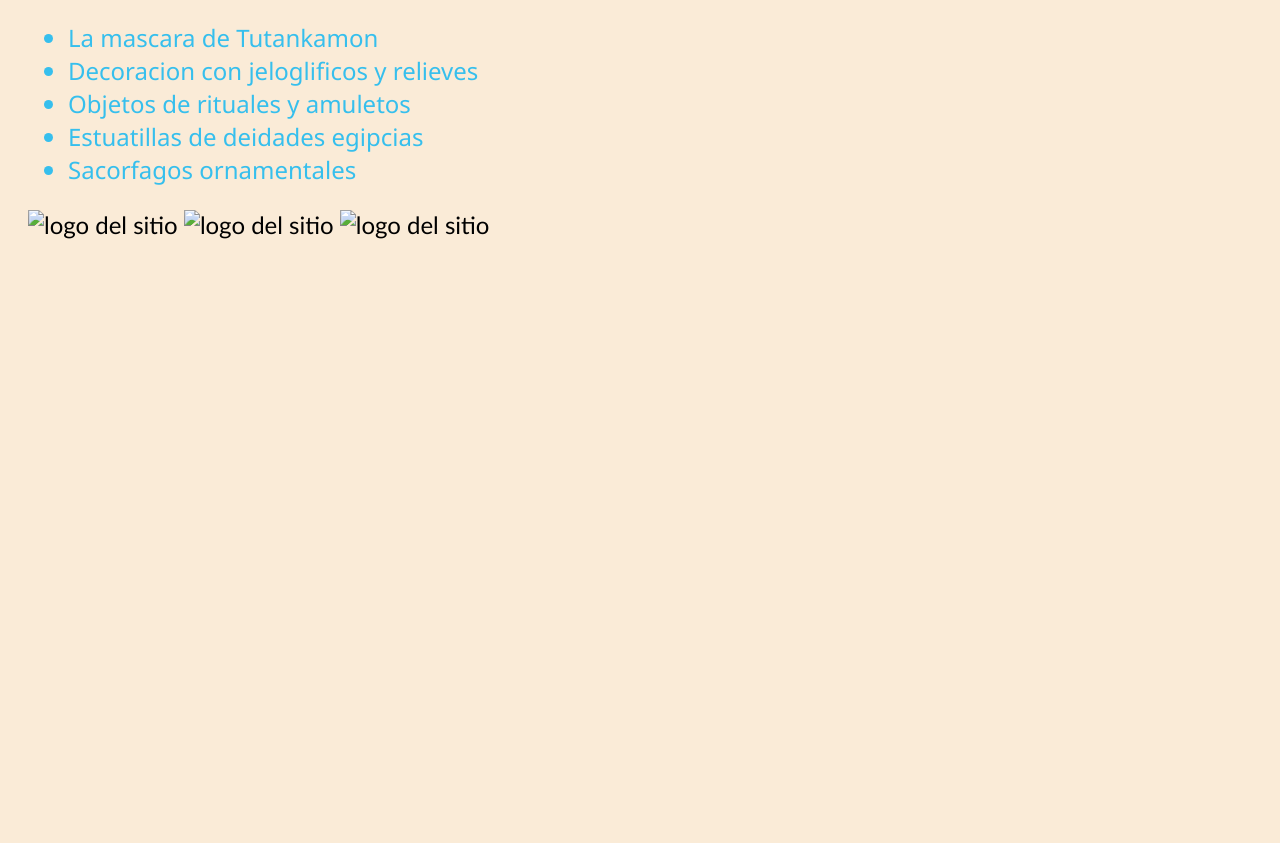
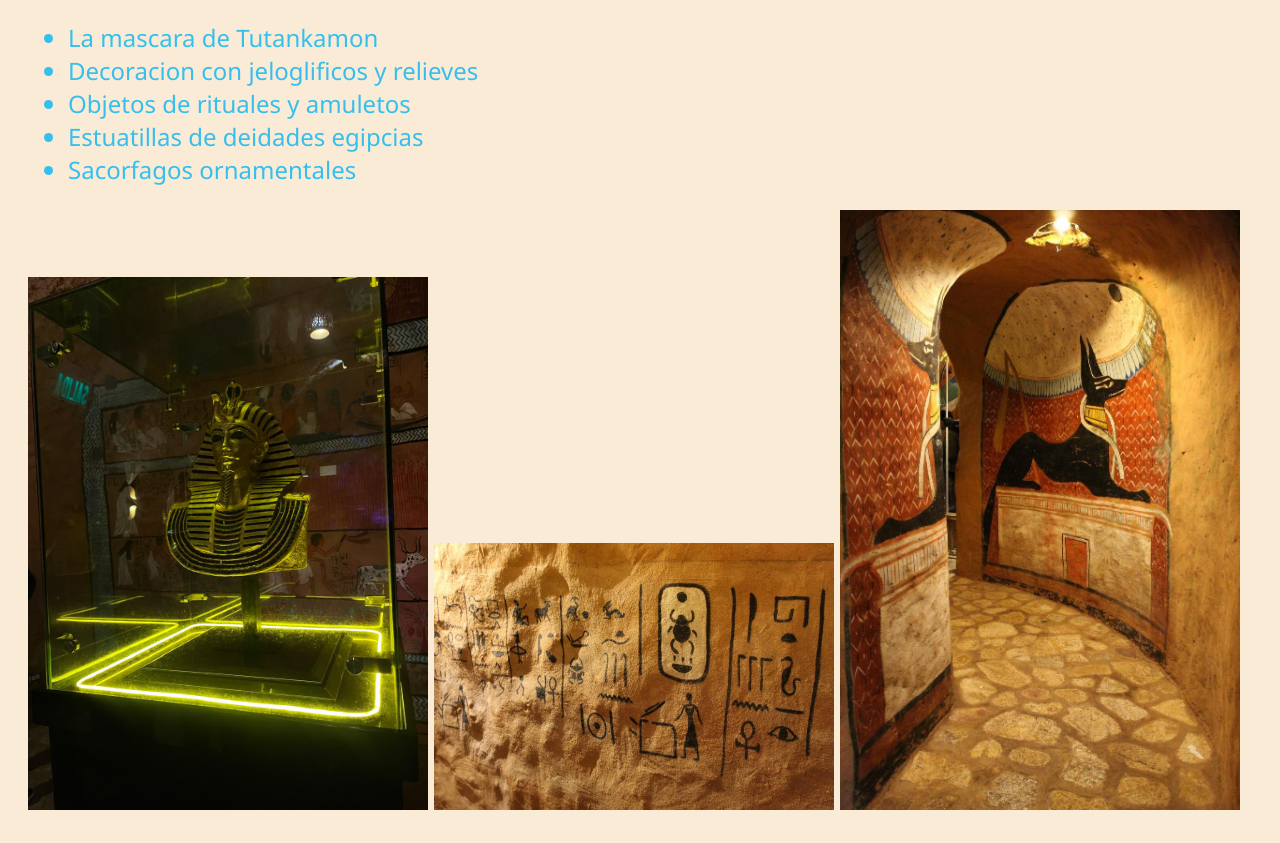
Before and after one commit to marcitica/Sofia, a plain HTML site: page Sala de Tutankamon.html in a window 1280 px wide. Shown: the part 711-1554 px from the top of the page. Before the commit the page ends 978 px from the top, so only its background shows below. Drawn offline with Linux system fonts and the light colour scheme.

Commit message:
Update Sala de Tutankamon.html

```diff
--- a/Sala de Tutankamon.html
+++ b/Sala de Tutankamon.html
@@ -17,7 +17,7 @@
              <li><a href="Los Moais.html">Los Moais</a></li>
              <li><a href="Tortura Medieval.html">Tortura Medieval</a></li>
              <li><a href="Infierno de Dante.html">Infierno de Dante</a></li>
-             <li><a href="Piramide Maya.html">Piramite Maya</a></li>
+             <li><a href="Piramide maya.html">Piramite Maya</a></li>
              <li><a href="Sala de Tutankamon.html">Sala de Tutankamon</a></li>
              <li><a href="Catacumbas.html">Catacumbas</a></li>
              <li><a href="Mural de Bonampak.html">Mural de Bonampak</a></li>
@@ -41,8 +41,8 @@
             <li> Estuatillas de deidades egipcias</li>
             <li> Sacorfagos ornamentales</li>
          </ul>
-         <img src= "proyecto/tutankamon.jpg" alt=" logo del sitio" width=" 400" class="uno">
-         <img src= "proyecto/sala.jpg" alt=" logo del sitio" width="400" class="dos">
-         <img src="proyecto/tutan.jpg" alt="logo del sitio" width="400" class="tres">
+         <img src= "/tutankamon.jpg" alt=" logo del sitio" width=" 400" class="uno">
+         <img src= "/sala.jpg" alt=" logo del sitio" width="400" class="dos">
+         <img src="/tutan.jpg" alt="logo del sitio" width="400" class="tres">
       </div>
       </html>
```
